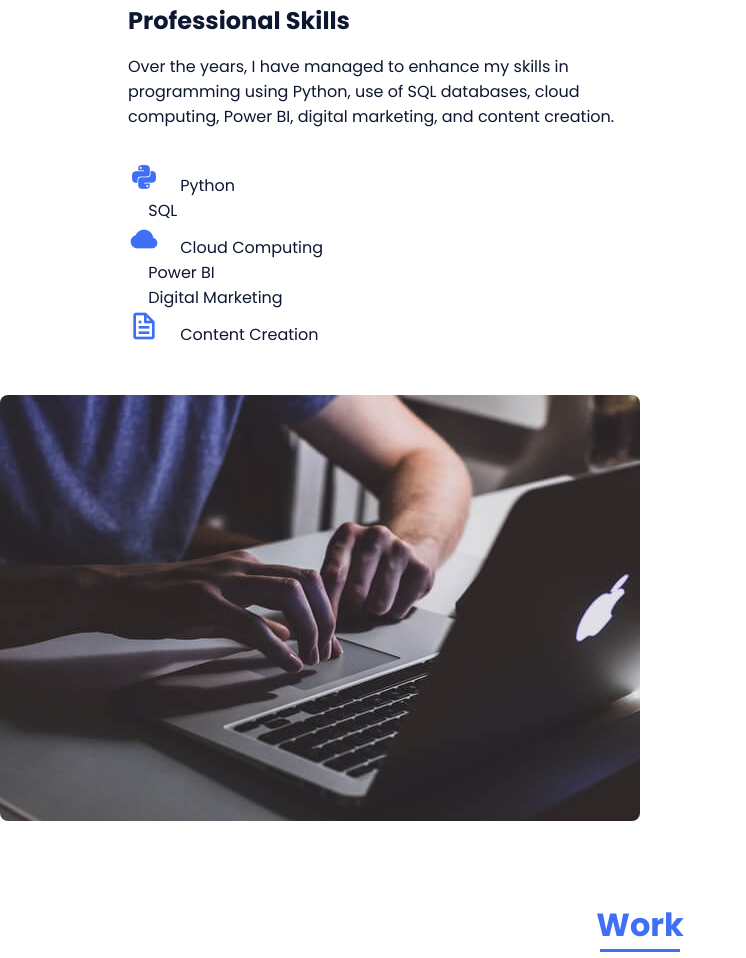
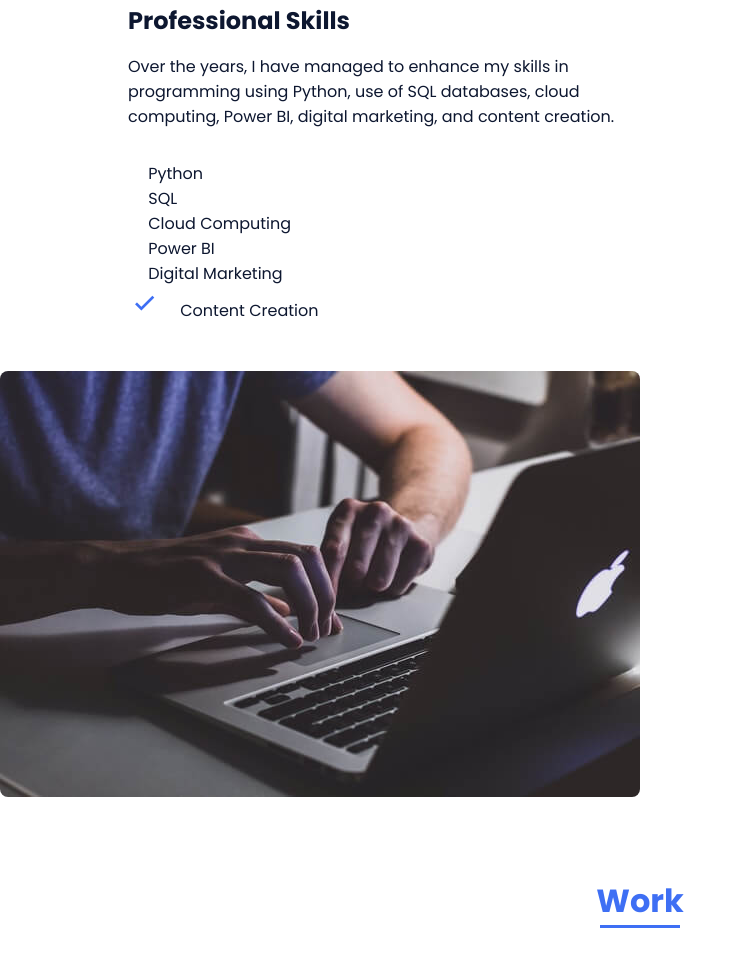
Before and after one commit to Nomhle02/Nomhle02.github.io, a plain HTML site: page index.html in a window 1280 px wide. Shown: the part 1520-2478 px from the top of the page, without its empty margins (0-746 px from the left). Drawn offline with nearby package versions, Linux system fonts and the light colour scheme.

Commit message:
Update index.html

```diff
--- a/index.html
+++ b/index.html
@@ -95,12 +95,12 @@
             <h2 class="skills__subtitle">Professional Skills</h2>
             <p class="skills__text">Over the years, I have managed to enhance my skills in programming using Python, use of SQL databases, cloud computing, Power BI, digital marketing, and content creation.</p>
             <ul class="skills__list">
-                <li><i class='bx bxl-python skills__icon'></i> Python</li>
-                <li><i class='bx bxl-database skills__icon'></i> SQL</li>
-                <li><i class='bx bxs-cloud skills__icon'></i> Cloud Computing</li>
-                <li><i class='bx bxl-R skills__icon'></i> Power BI</li>
-                <li><i class='bx bxs-marketing skills__icon'></i> Digital Marketing</li>
-                <li><i class='bx bx-file skills__icon'></i> Content Creation</li>
+                <li><i class='bx bxl-check skills__icon'></i> Python</li>
+                <li><i class='bx bxl-check skills__icon'></i> SQL</li>
+                <li><i class='bx bxs-check skills__icon'></i> Cloud Computing</li>
+                <li><i class='bx bxl-check skills__icon'></i> Power BI</li>
+                <li><i class='bx bxs-check skills__icon'></i> Digital Marketing</li>
+                <li><i class='bx bx-check skills__icon'></i> Content Creation</li>
             </ul>
         </div>
     </div>
```
